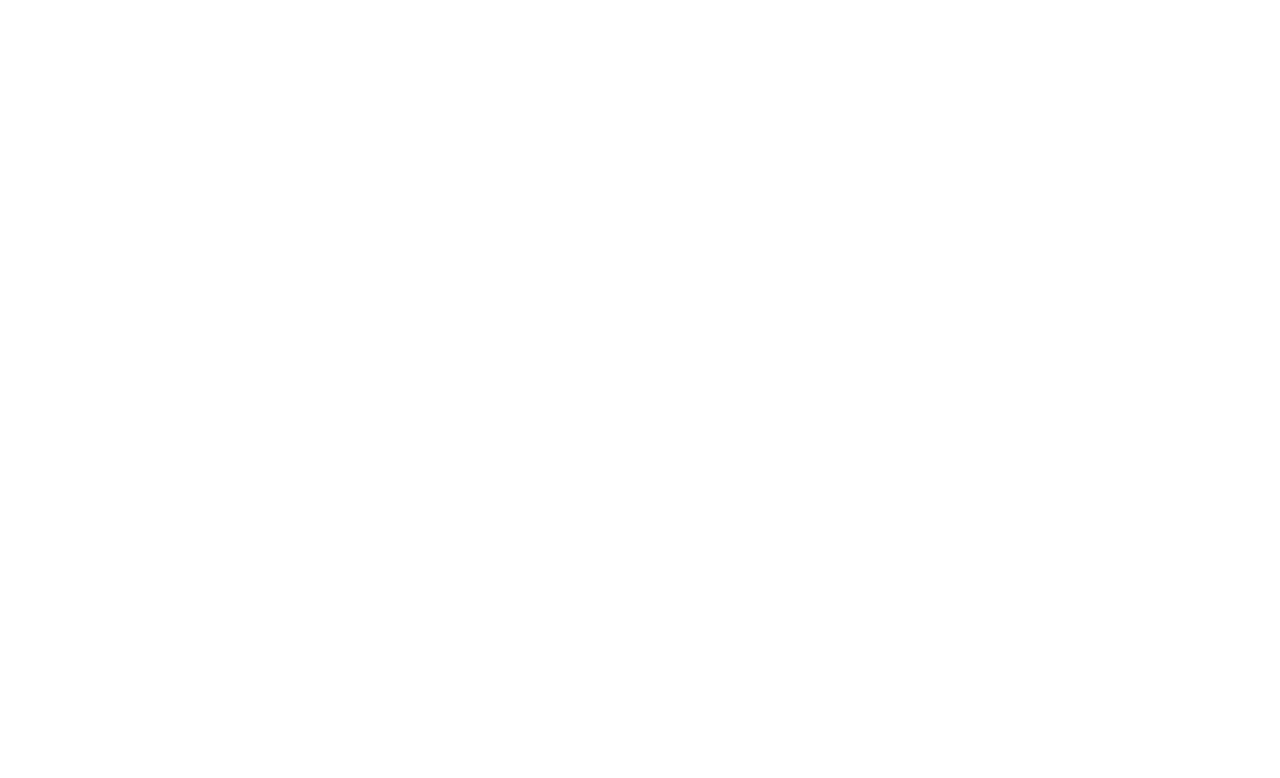
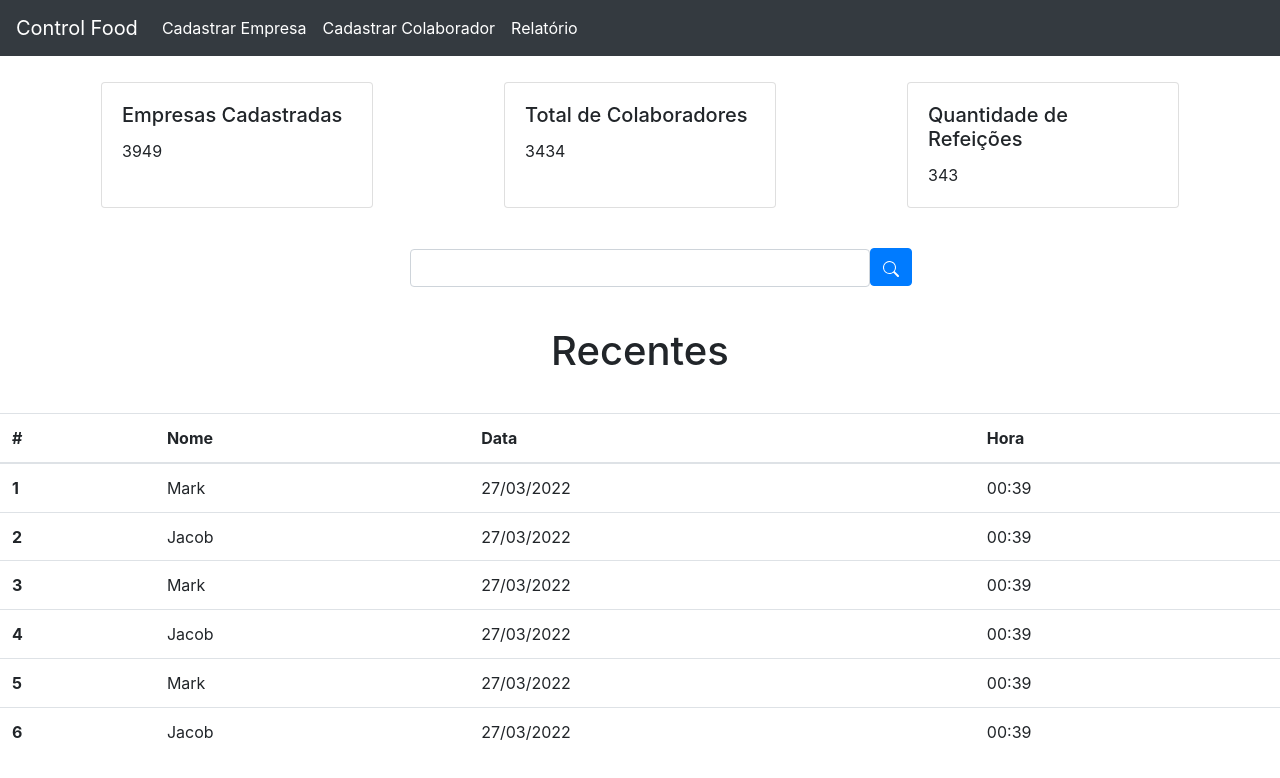
Before and after one commit to matheuseds/ControlFood-Frontend, a Nuxt app: page /dashboradsite in a window 1280 px wide. Before the commit this address had no page. Shown: the top 778 px of the page. Built offline with nearby package versions, Linux system fonts and the light colour scheme.

Commit message:
Tela Inicial

```diff
--- /dev/null
+++ b/pages/dashboradsite.vue
@@ -0,0 +1,162 @@
+<template>
+  <main >
+<nav class="navbar navbar-expand navbar-dark bg-dark">
+      <a class="navbar-brand" href="#">Control Food</a>
+      <button class="navbar-toggler" type="button" data-toggle="collapse" data-target="#navbarsExample02" aria-controls="navbarsExample02" aria-expanded="false" aria-label="Toggle navigation">
+        <span class="navbar-toggler-icon"></span>
+      </button>
+
+      <div class="collapse navbar-collapse" id="navbarsExample02">
+        <ul class="navbar-nav mr-auto">
+          <li class="nav-item active">
+            <a class="nav-link" href="#">Cadastrar Empresa <span class="sr-only">(current)</span></a>
+          </li>
+          <li class="nav-item active">
+            <a class="nav-link" href="#">Cadastrar Colaborador <span class="sr-only">(current)</span></a>
+          </li>
+          <li class="nav-item active">
+            <a class="nav-link" href="#">Relatório <span class="sr-only">(current)</span></a>
+          </li>
+        </ul>
+
+      </div>
+    </nav>
+<div class="row">
+
+<div class="card" style="width: 17rem;">
+
+  <div class="card-body">
+    <h5 class="card-title">Empresas Cadastradas</h5>
+    <p class="card-text">3949</p>
+  </div>
+</div>
+
+<div class="card" style="width: 17rem;">
+
+  <div class="card-body">
+    <h5 class="card-title"> Total de Colaboradores</h5>
+    <p class="card-text">3434</p>
+
+  </div>
+</div>
+
+<div class="card" style="width: 17rem;">
+
+  <div class="card-body">
+    <h5 class="card-title">Quantidade de Refeições</h5>
+    <p class="card-text">343</p>
+
+  </div>
+</div>
+</div>
+
+
+<div class="input-group pesquisa">
+  <div class="pesquisa">
+    <input type="search" id="form1" class="form-control" />
+  </div>
+  <button type="button" class="btn btn-primary">
+    <svg xmlns="http://www.w3.org/2000/svg" width="16" height="16" fill="currentColor" class="bi bi-search" viewBox="0 0 16 16">
+  <path d="M11.742 10.344a6.5 6.5 0 1 0-1.397 1.398h-.001c.03.04.062.078.098.115l3.85 3.85a1 1 0 0 0 1.415-1.414l-3.85-3.85a1.007 1.007 0 0 0-.115-.1zM12 6.5a5.5 5.5 0 1 1-11 0 5.5 5.5 0 0 1 11 0z"/>
+</svg>
+  </button>
+</div>
+
+
+<h1 class="titulo">Recentes</h1>
+
+<table class="table">
+  <thead>
+    <tr>
+      <th scope="col">#</th>
+      <th scope="col">Nome</th>
+      <th scope="col">Data</th>
+      <th scope="col">Hora</th>
+    </tr>
+  </thead>
+  <tbody>
+    <tr>
+      <th scope="row">1</th>
+      <td>Mark</td>
+      <td>27/03/2022</td>
+      <td>00:39</td>
+    </tr>
+    <tr>
+      <th scope="row">2</th>
+      <td>Jacob</td>
+      <td>27/03/2022</td>
+      <td>00:39</td>
+    </tr>
+    <tr>
+       <tr>
+      <th scope="row">3</th>
+      <td>Mark</td>
+      <td>27/03/2022</td>
+      <td>00:39</td>
+    </tr>
+    <tr>
+      <th scope="row">4</th>
+      <td>Jacob</td>
+      <td>27/03/2022</td>
+      <td>00:39</td>
+    </tr>
+    <tr>
+       <tr>
+      <th scope="row">5</th>
+      <td>Mark</td>
+      <td>27/03/2022</td>
+      <td>00:39</td>
+    </tr>
+    <tr>
+      <th scope="row">6</th>
+      <td>Jacob</td>
+      <td>27/03/2022</td>
+      <td>00:39</td>
+    </tr>
+
+
+
+  </tbody>
+</table>
+
+
+  </main>
+</template>
+
+<script>
+export default {
+
+}
+</script>
+
+<style>
+
+    .card{
+      display: inline-block;
+      margin-top: 2%;
+      margin-left: 5%;
+      margin-right: 5%;
+
+    }
+    .titulo{
+      margin-top: 2%;
+     text-align: center;
+      margin-bottom: 3%;
+
+    }
+    .pesquisa{
+      align-items: center;
+      margin-left: 20%;
+      margin-top: 2%;
+      width: 60% ;
+    }
+    .form-control{
+      margin-bottom: 3%;
+
+    }
+    .row {
+  justify-content: center;
+}
+
+
+</style>
```
